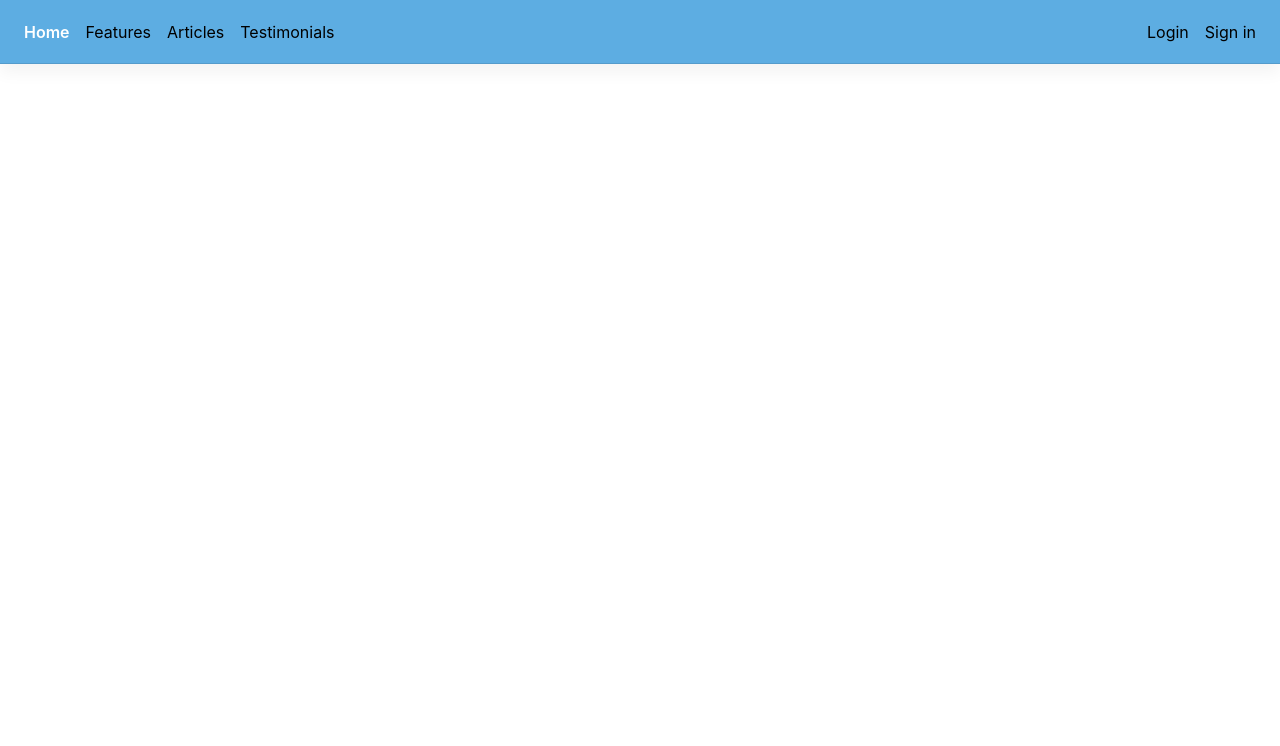
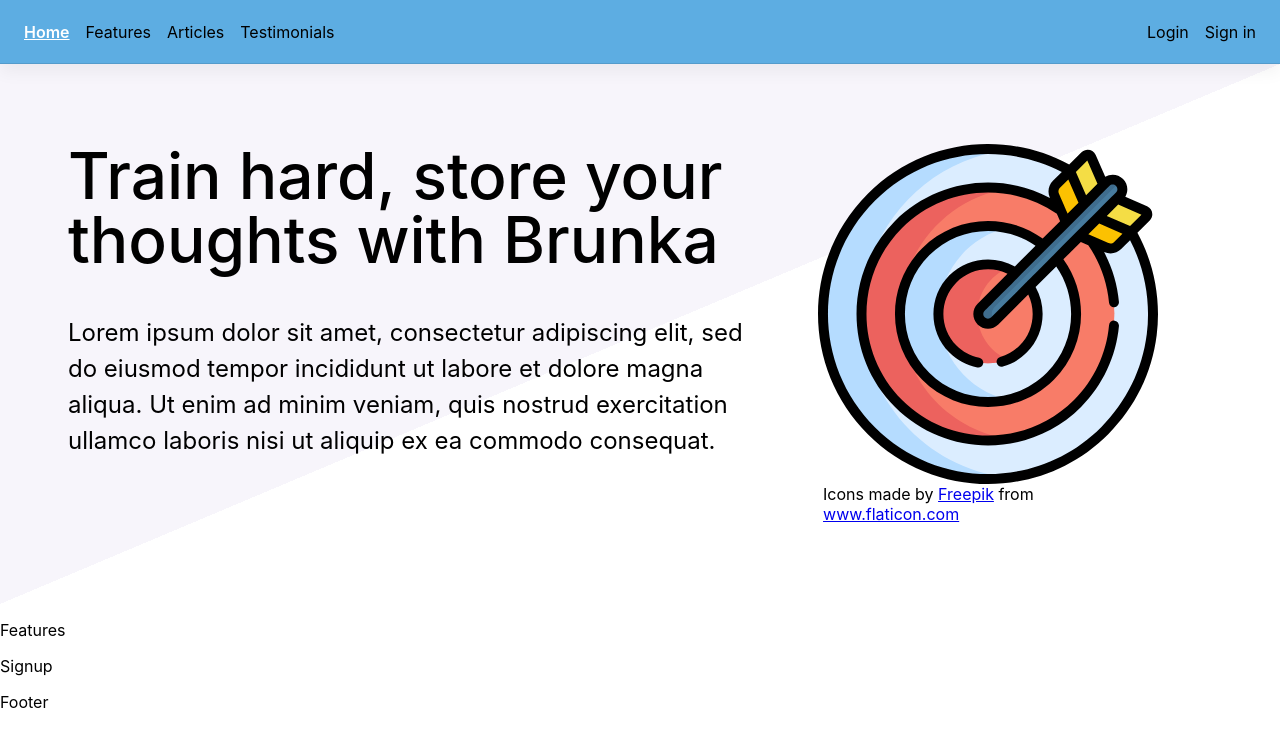
Before and after one commit to Nesiht/Final_project_frontend, a React (Create React App) app: page /home in a window 1280 px wide. Shown: the top 746 px of the page. Built offline with nearby package versions, Linux system fonts and the light colour scheme.

Commit message:
updated styles, moved styles to external file

```diff
--- a/src/App.js
+++ b/src/App.js
@@ -21,7 +21,11 @@ export const App = () => {
       <Header />
         <Switch>
           <Route path="/" exact>
-            <Redirect to ="/home" /> <LandingPage />
+            <Redirect to ="/home" exact/>
+          </Route>
+
+          <Route path="/home" exact>
+            <LandingPage />
           </Route>
 
           <Route path="/login" exact>
--- a/src/components/Cta.js
+++ b/src/components/Cta.js
@@ -1,81 +1,9 @@
 import React from 'react'
 import styled from 'styled-components'
 
+// Styles
+import { CtaBg, CtaContainer, CtaFocus, CtaSide, Title, Text } from 'components/style'
 
-import { Btn } from 'components/Btn'
-
-const CtaBg = styled.div`
-  background: linear-gradient(to right bottom,#f7f5fb 50%,#fff 50%);
-  padding-top: 5rem;
-  padding-bottom: 5rem;
-`
-
-const CtaContainer = styled.div`
-  display: flex;
-  flex-wrap: wrap;
-  flex-direction: row;
-  margin-left: auto;
-  margin-right: auto;
-  max-width: 1144px;
-
-  @media (max-width: 768px) {
-    max-width: 720px;
-    flex-direction: column;
-  }
-`
-
-const CtaFocus = styled.div`
-  text-align: left;
-  padding-right: 3rem;
-  max-width: 66%;
-
-  @media (max-width: 768px) {
-    max-width: 100%;
-    order: 2;
-    text-align: center;
-    padding-right: 15px;
-    padding-left: 15px;
-    padding-top: 15px;
-  }
-`
-
-const CtaSide = styled.div`
-  display: flex;
-  flex-direction: column;
-  align-items: center;
-  text-align: left;
-  padding-right: 3rem;
-  max-width: 33%;
-
-  @media (max-width: 768px) {
-    max-width: 100%;
-    order: 1;
-    padding-right: 0;
-  }
-`
-
-const Title = styled.h1`
-  font-size: 4rem;
-  line-height: 1;
-  font-weight: 500;
-  margin-top: 0;
-
-  @media (max-width: 768px) {
-    font-size: calc(1.5rem + 3.3vw);
-  }
-`
-
-const Text = styled.p`
-  font-size: 1.5rem;
-  font-weight: 400;
-  margin-bottom: 1.5rem;
-  line-height: 1.5;
-
-  @media (max-width: 768px) {
-    padding-right: 15px;
-    padding-left: 15px;
-  }
-`
 
 export const Cta = () => {
   return (
@@ -83,7 +11,7 @@ export const Cta = () => {
       <CtaContainer>
         <CtaFocus>
           <Title>
-            Train hard, store your thoughts with LockerRoom
+            Train hard, store your thoughts with Brunka
           </Title>
           <Text>
           Lorem ipsum dolor sit amet, consectetur adipiscing elit, sed do eiusmod tempor incididunt ut labore et dolore magna aliqua. Ut enim ad minim veniam, quis nostrud exercitation ullamco laboris nisi ut aliquip ex ea commodo consequat.
--- a/src/components/Header.js
+++ b/src/components/Header.js
@@ -1,40 +1,8 @@
 import React from 'react'
-import { NavLink } from 'react-router-dom'
-import styled from 'styled-components'
 
-const Navbar = styled.div`
-  display: flex;
-  flex-direction: row;
-  align-items: center;
-  justify-content: flex-start;
-  min-height: 4rem;
-  position: sticky;
-  top: 0;
-  background-color: #5DADE2 ;
-  box-shadow: 0 0.5rem 1rem rgba(0,0,0,.05), inset 0 -1px 0 rgba(0,0,0,.1);
-  padding: .5rem 1rem;
+// Styles
+import { Navbar, NavMenu, StyledLink } from 'components/style'
 
-  @media (max-width: 768px) {
-    background-color: pink;
-  }
-`
-
-const NavMenu = styled.div`
-  margin-left: ${props => props.marginLeft ? 'auto' : 0 };
-`
-
-const StyledLink = styled(NavLink)`
-  color: #000;
-  text-decoration: none;
-  cursor: pointer;
-  padding-right: .5rem;
-  padding-left: .5rem;
-
-  &.active {
-    color: #ffffff;
-    font-weight: 600;
-  }
-`
 
 export const Header = () => {
   return (
--- /dev/null
+++ b/src/components/style.js
@@ -0,0 +1,114 @@
+import styled from 'styled-components';
+import { NavLink } from 'react-router-dom'
+
+
+// CTA
+export const CtaBg = styled.div`
+  background: linear-gradient(to right bottom,#f7f5fb 50%,#fff 50%);
+  padding-top: 5rem;
+  padding-bottom: 5rem;
+`
+
+export const CtaContainer = styled.div`
+  display: flex;
+  flex-wrap: wrap;
+  flex-direction: row;
+  margin-left: auto;
+  margin-right: auto;
+  max-width: 1144px;
+
+  @media (max-width: 768px) {
+    max-width: 720px;
+    flex-direction: column;
+  }
+`
+
+export const CtaFocus = styled.div`
+  text-align: left;
+  padding-right: 3rem;
+  max-width: 66%;
+
+  @media (max-width: 768px) {
+    max-width: 100%;
+    order: 2;
+    text-align: center;
+    padding-right: 15px;
+    padding-left: 15px;
+    padding-top: 15px;
+  }
+`
+
+export const CtaSide = styled.div`
+  display: flex;
+  flex-direction: column;
+  align-items: center;
+  text-align: left;
+  padding-right: 3rem;
+  max-width: 33%;
+
+  @media (max-width: 768px) {
+    max-width: 100%;
+    order: 1;
+    padding-right: 0;
+  }
+`
+
+export const Title = styled.h1`
+  font-size: 4rem;
+  line-height: 1;
+  font-weight: 500;
+  margin-top: 0;
+
+  @media (max-width: 768px) {
+    font-size: calc(1.5rem + 3.3vw);
+  }
+`
+
+export const Text = styled.p`
+  font-size: 1.5rem;
+  font-weight: 400;
+  margin-bottom: 1.5rem;
+  line-height: 1.5;
+
+  @media (max-width: 768px) {
+    padding-right: 15px;
+    padding-left: 15px;
+  }
+`
+
+
+// HEADER
+export const Navbar = styled.div`
+  display: flex;
+  flex-direction: row;
+  align-items: center;
+  justify-content: flex-start;
+  min-height: 4rem;
+  position: sticky;
+  top: 0;
+  background-color: #5DADE2 ;
+  box-shadow: 0 0.5rem 1rem rgba(0,0,0,.05), inset 0 -1px 0 rgba(0,0,0,.1);
+  padding: .5rem 1rem;
+
+  @media (max-width: 768px) {
+    background-color: pink;
+  }
+`
+
+export const NavMenu = styled.div`
+  margin-left: ${props => props.marginLeft ? 'auto' : 0 };
+`
+
+export const StyledLink = styled(NavLink)`
+  color: #000;
+  text-decoration: none;
+  cursor: pointer;
+  padding-right: .5rem;
+  padding-left: .5rem;
+
+  &.active {
+    color: #ffffff;
+    font-weight: 600;
+    text-decoration: underline;
+  }
+`
```
